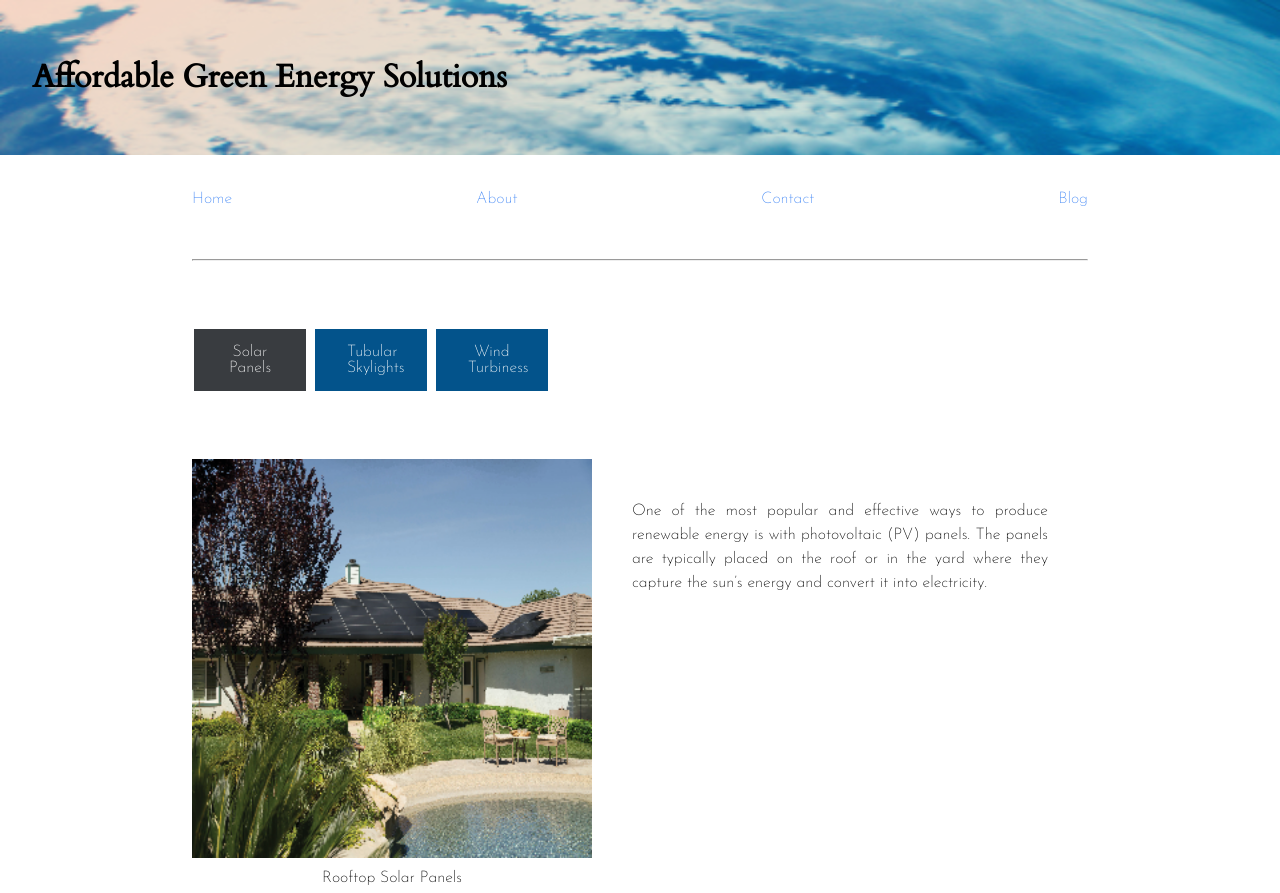
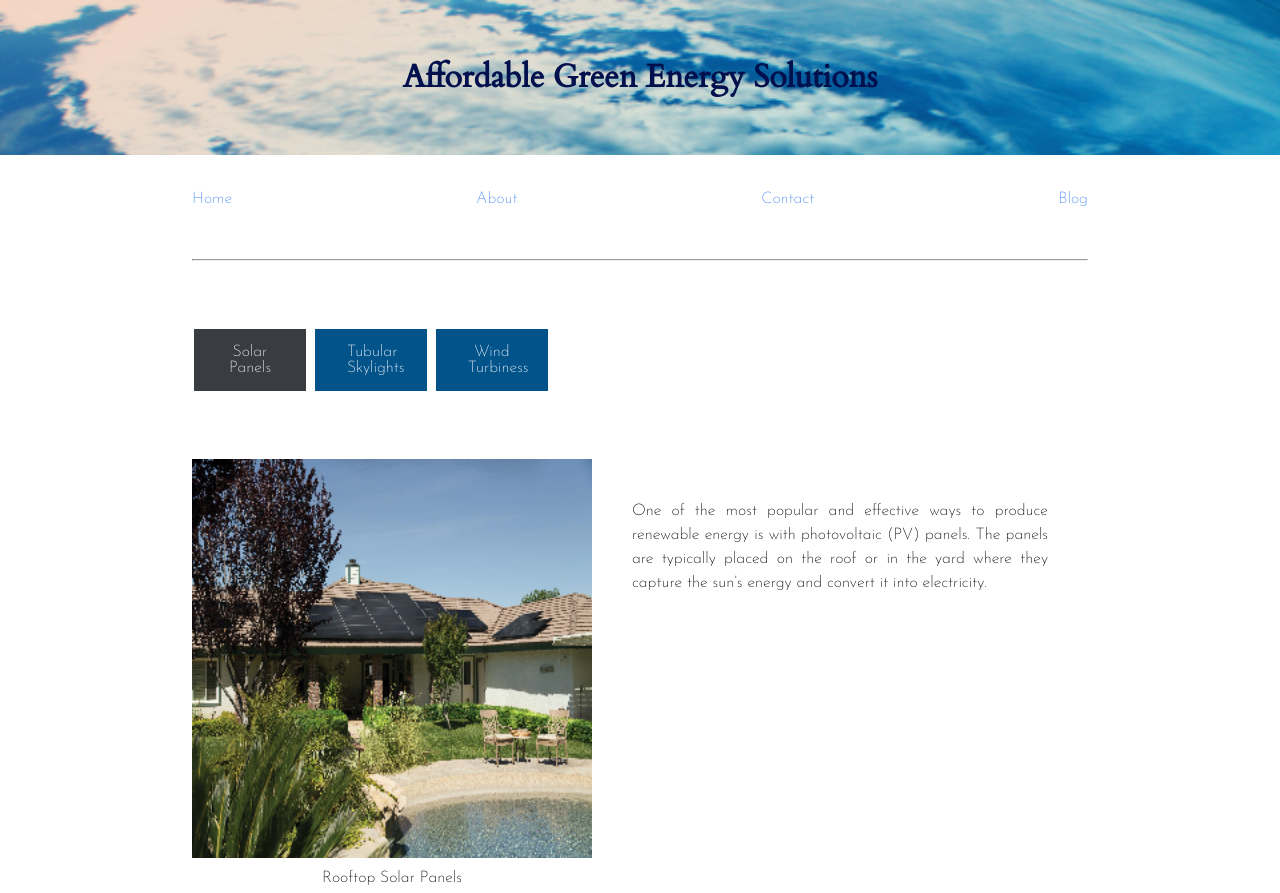
Before and after one commit to vasw0001/green-energy, a plain HTML site: page index.html in a window 1280 px wide. Shown: the top 893 px of the page. Drawn offline with Linux system fonts and the light colour scheme.

Commit message:
Update styles.css

```diff
--- a/css/styles.css
+++ b/css/styles.css
@@ -81,7 +81,7 @@ header {
 }
 
 
-#tag-line {
+h1 {
     color: #02104D;
     text-align: center;
 }
```
